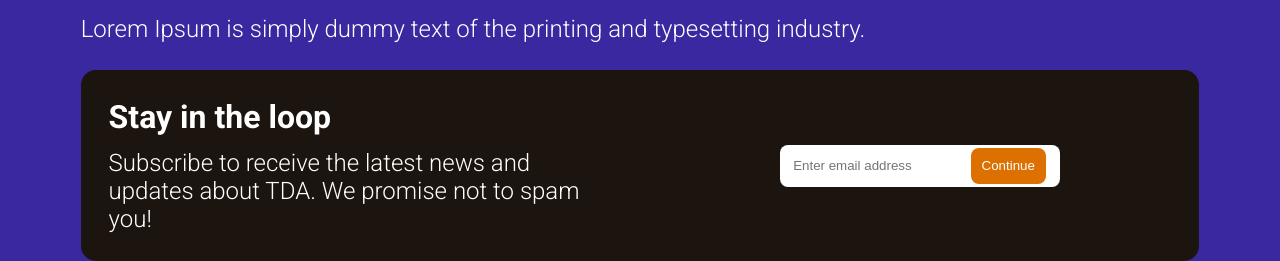
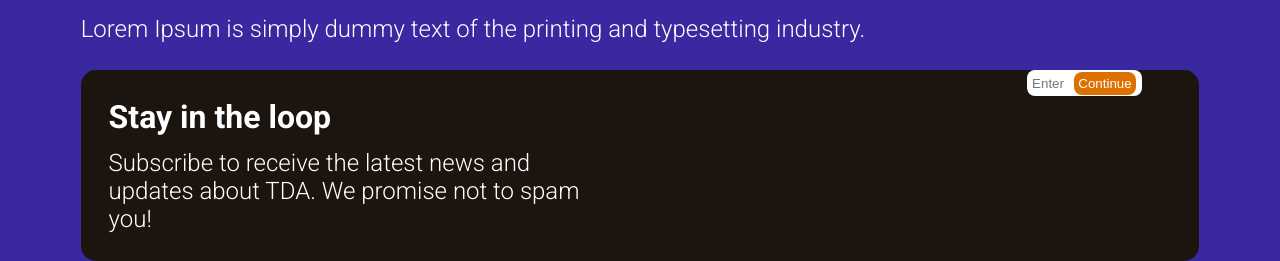
Before and after one commit to 6fy/korsantimi, a Next.js app: page / in a window 1280 px wide. Shown: the part 1402-1663 px from the top of the page. Built offline with nearby package versions, Linux system fonts and the light colour scheme.

Commit message:
update: contact className containerRightSide

```diff
--- a/components/contact/Contact.tsx
+++ b/components/contact/Contact.tsx
@@ -15,7 +15,7 @@ const Contact = () => {
             promise not to spam you!{" "}
           </p>
         </div>
-        <div className={style.containerRightSide}>
+        <div className={style.contactRightSide}>
           <div className={style.inputContainer}>
             <input type="text" placeholder="Enter email address" />
             <button>Continue</button>
```
